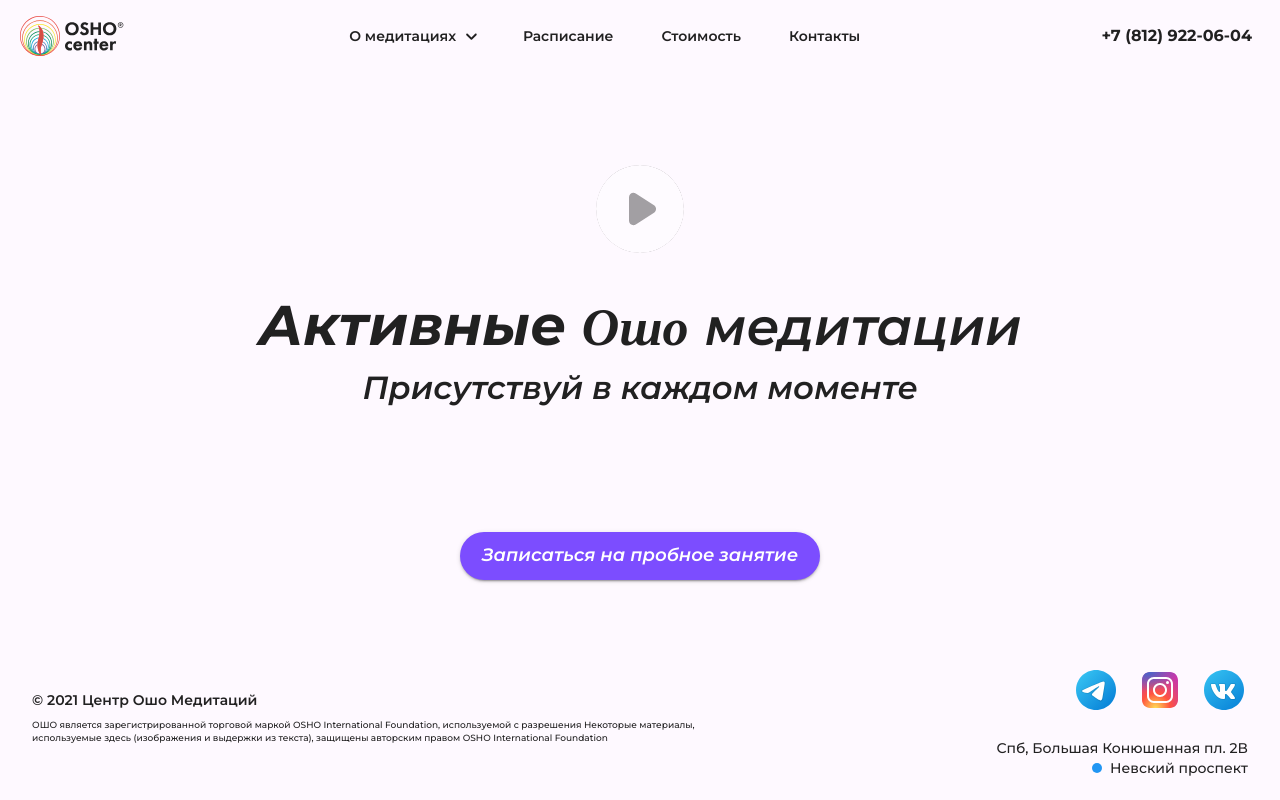
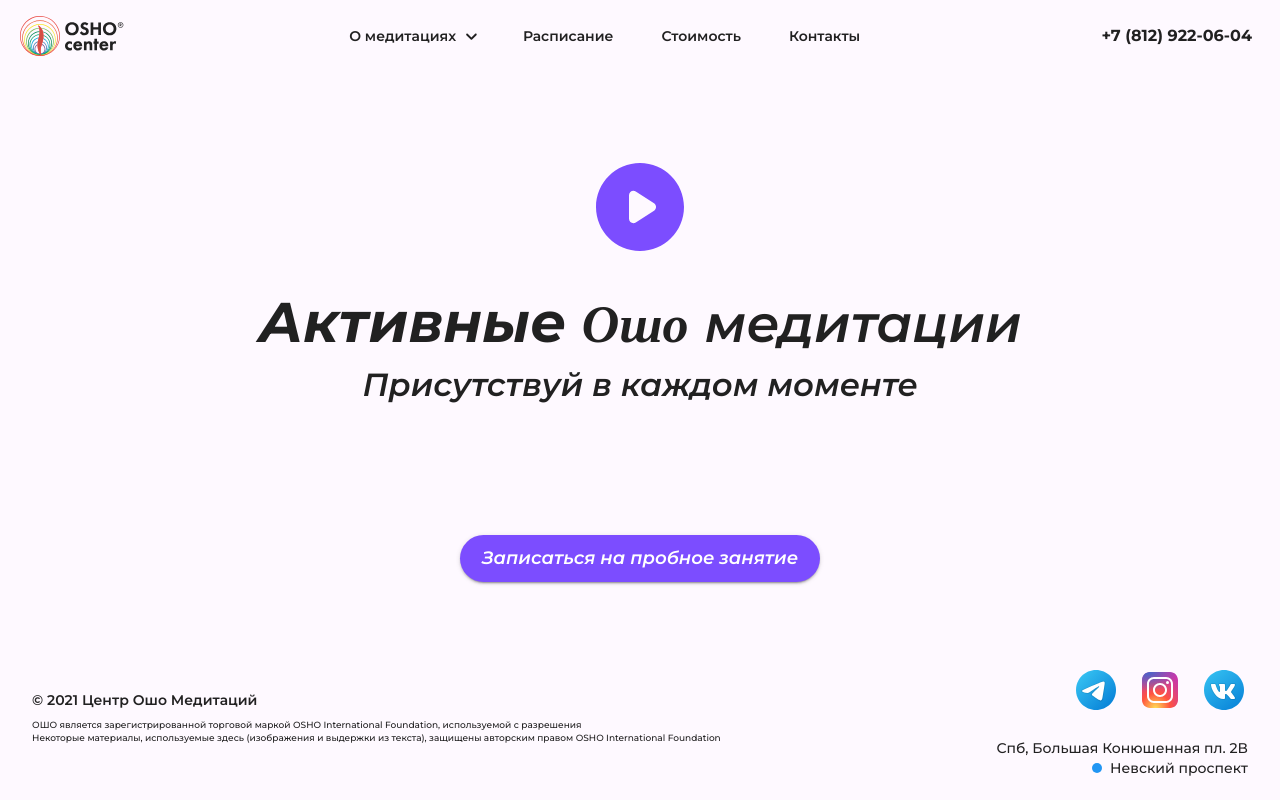
Before and after one commit to rash2x/oshocenter, a Next.js app: page / in a window 1280 px wide. Built offline with nearby package versions, Linux system fonts and the light colour scheme.

Commit message:
Index page adaptation

```diff
--- a/src/App/components/Footer.jsx
+++ b/src/App/components/Footer.jsx
@@ -12,6 +12,12 @@
   font-style: normal;
   font-weight: 600;
   font-size: 18px;
+
+  @media (max-width: 425px) {
+    display: flex;
+    flex-direction: column-reverse;
+    text-align: center;
+  }
 `;
 
 const Copyright = styled.div`
@@ -27,6 +33,15 @@
   font-style: normal;
   font-weight: 500;
   font-size: 9px;
+
+  @media (max-width: 425px) {
+    margin-top: 12px;
+  }
+  div {
+    @media (max-width: 425px) {
+      margin-top: 12px;
+    }
+  }
 `;
 
 const Contacts = styled.div`
@@ -59,6 +74,10 @@
       margin-right: ${props => props.theme.spacing(1)}px;
     }
   }
+
+  @media (max-width: 425px) {
+    display: none;
+  }
 `;
 
 const Footer = () => (
@@ -67,8 +86,11 @@
       <Copyright>&copy; 2021 Центр Ошо Медитаций</Copyright>
       <About>
         ОШО является зарегистрированной торговой маркой OSHO International Foundation, используемой
-        с разрешения Некоторые материалы, используемые здесь (изображения и выдержки из текста),
-        защищены авторским правом OSHO International Foundation
+        с разрешения
+        <div>
+          Некоторые материалы, используемые здесь (изображения и выдержки из текста), защищены
+          авторским правом OSHO International Foundation
+        </div>
       </About>
     </Info>
     <Contacts>
--- a/src/App/components/Header.jsx
+++ b/src/App/components/Header.jsx
@@ -18,7 +18,11 @@
   font-size: 14px;
 `;
 
-const Nav = styled.nav``;
+const Nav = styled.nav`
+  @media (max-width: 425px) {
+    display: none;
+  }
+`;
 const Ul = styled.ul`
   display: flex;
   justify-content: space-evenly;
--- a/src/pages/index.jsx
+++ b/src/pages/index.jsx
@@ -3,7 +3,7 @@
 import styled from 'styled-components';
 import Button from '@material-ui/core/Button';
 import Layout from '../App/components/Layout';
-import Play from '../../public/Play.svg';
+import Play from '../../public/PlayBtn.svg';
 
 const Base = styled.div`
   display: flex;
@@ -21,13 +21,38 @@
   display: flex;
   align-items: baseline;
   margin: 0;
+
+  div {
+    @media (max-width: 425px) {
+      font-size: 32px;
+      margin: 0;
+
+      &:first-child {
+        width: 100%;
+      }
+      &:nth-child(2) {
+        margin-right: 8px;
+      }
+    }
+  }
+  @media (max-width: 425px) {
+    font-size: 32px;
+    display: flex;
+    flex-wrap: wrap;
+    justify-content: center;
+    margin-bottom: 16px;
+  }
 `;
 
-const Subtitle = styled.h1`
+const Subtitle = styled.h2`
   margin-top: 0;
   font-style: italic;
   font-weight: 600;
   font-size: 32px;
+
+  @media (max-width: 425px) {
+    font-size: 16px;
+  }
 `;
 
 const Philosopher = styled.div`
@@ -52,8 +77,6 @@
 const PlayButton = styled.button`
   cursor: pointer;
   background: transparent;
-  opacity: 0.6;
-  border-radius: 50px;
   border: none;
   width: 100px;
   height: 100px;
@@ -61,6 +84,10 @@
 `;
 const SignUpButton = styled(Button)`
   margin-top: 60px;
+
+  @media (max-width: 425px) {
+    display: none !important;
+  }
 `;
 
 const Home = () => (
```
Also changed, not shown: public/Play.svg (deleted), public/PlayBtn.svg (added).
